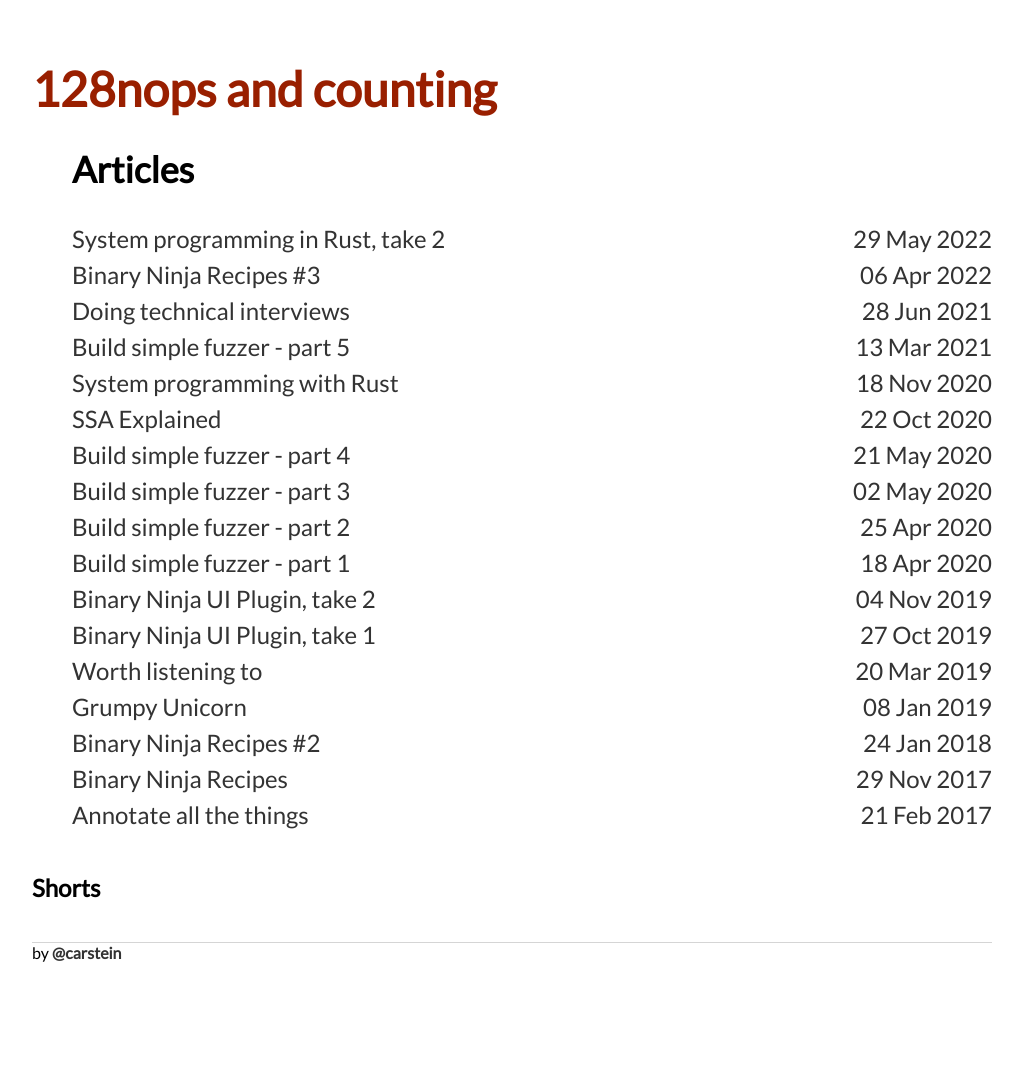
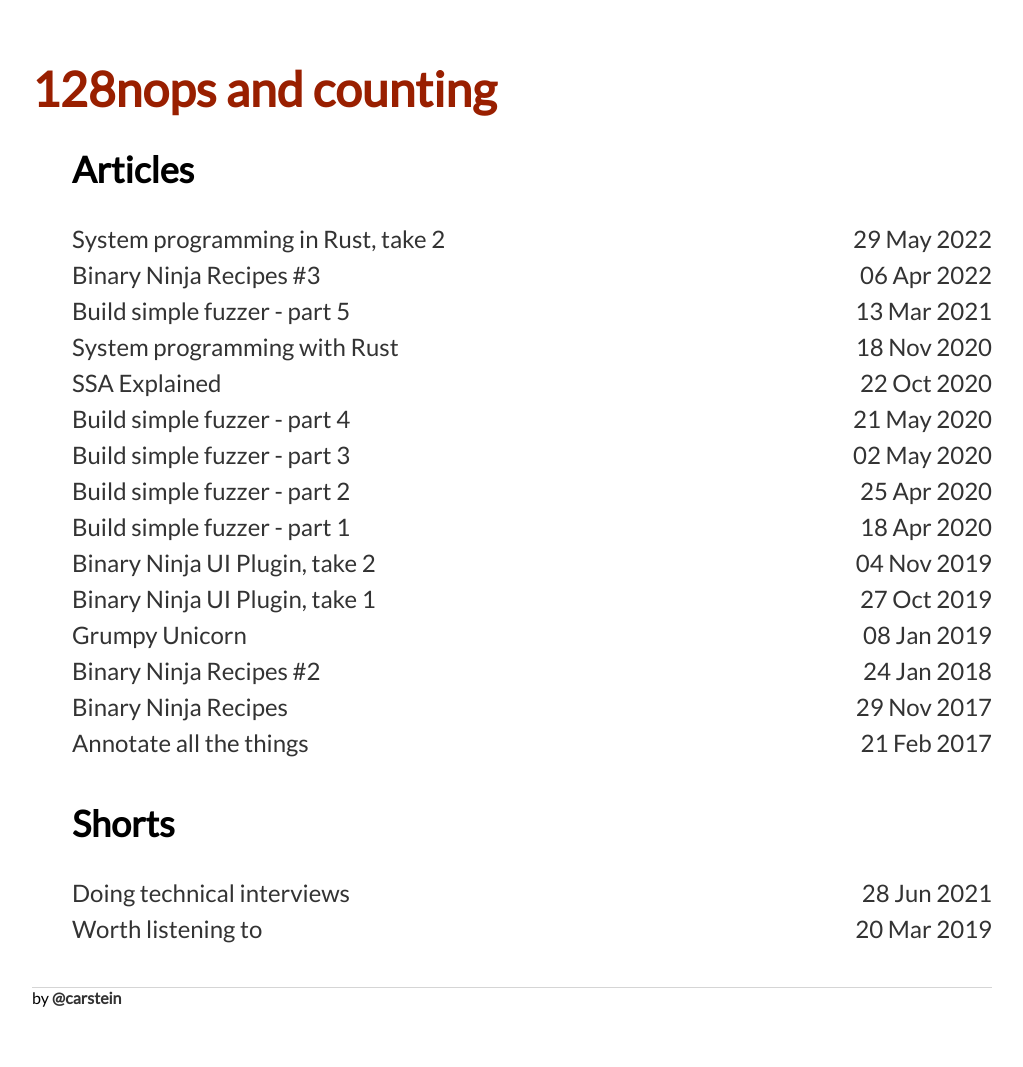
Before and after one commit to carstein/carstein.github.io, a Jekyll site: the page built from index.html, in a window 1280 px wide. Shown: the whole page, without its empty margins (128-1151 px from the left). Built offline with Jekyll 4.4.1, drawn with Linux system fonts in a browser that asks for light colours; a style sheet for code colours, icons or effects is not loaded; before the commit the page ends 1022 px from its top, so only the background shows below that.

Commit message:
stupid typo

```diff
--- a/index.html
+++ b/index.html
@@ -7,7 +7,7 @@ title: 128nops and counting
   <ul class="posts">
     <h2>Articles</h2>
     {% for post in site.posts %}
-      {% unless post.tags contains "short" %}
+      {% unless post.tags contains "Short" %}
       <li>
         <a href="{{post.url}}" title="{{post.title}}">{{post.title}}</a>
         <span class="post_date">{{ post.date | date_to_string }}</span>
@@ -17,10 +17,10 @@ title: 128nops and counting
   </ul>
 </div>
 <div class="shorts">
-  <h2>Shorts</h2>
   <ul class="posts">
+    <h2>Shorts</h2>
     {% for post in site.posts %}
-      {% if post.tags contains "short" %}
+      {% if post.tags contains "Short" %}
       <li>
         <a href="{{post.url}}" title="{{post.title}}">{{post.title}}</a>
         <span class="post_date">{{ post.date | date_to_string }}</span>
```
